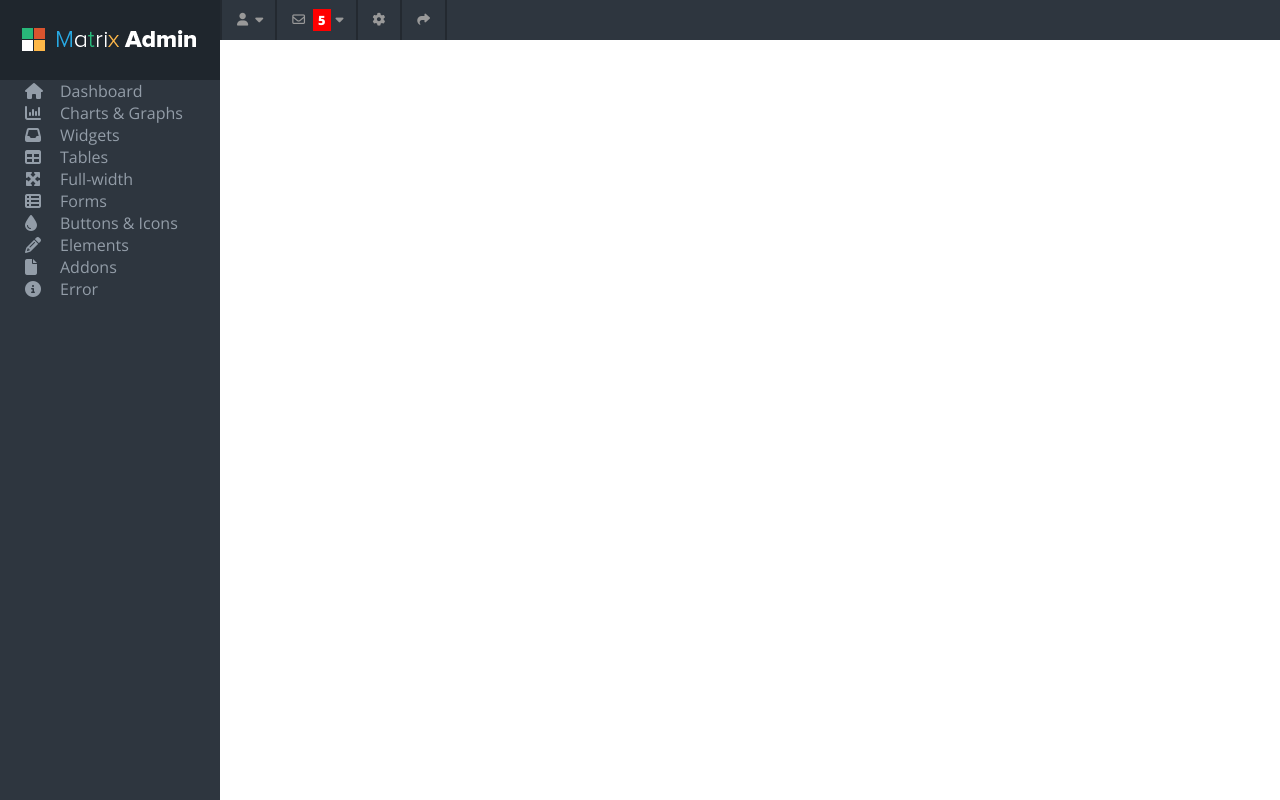
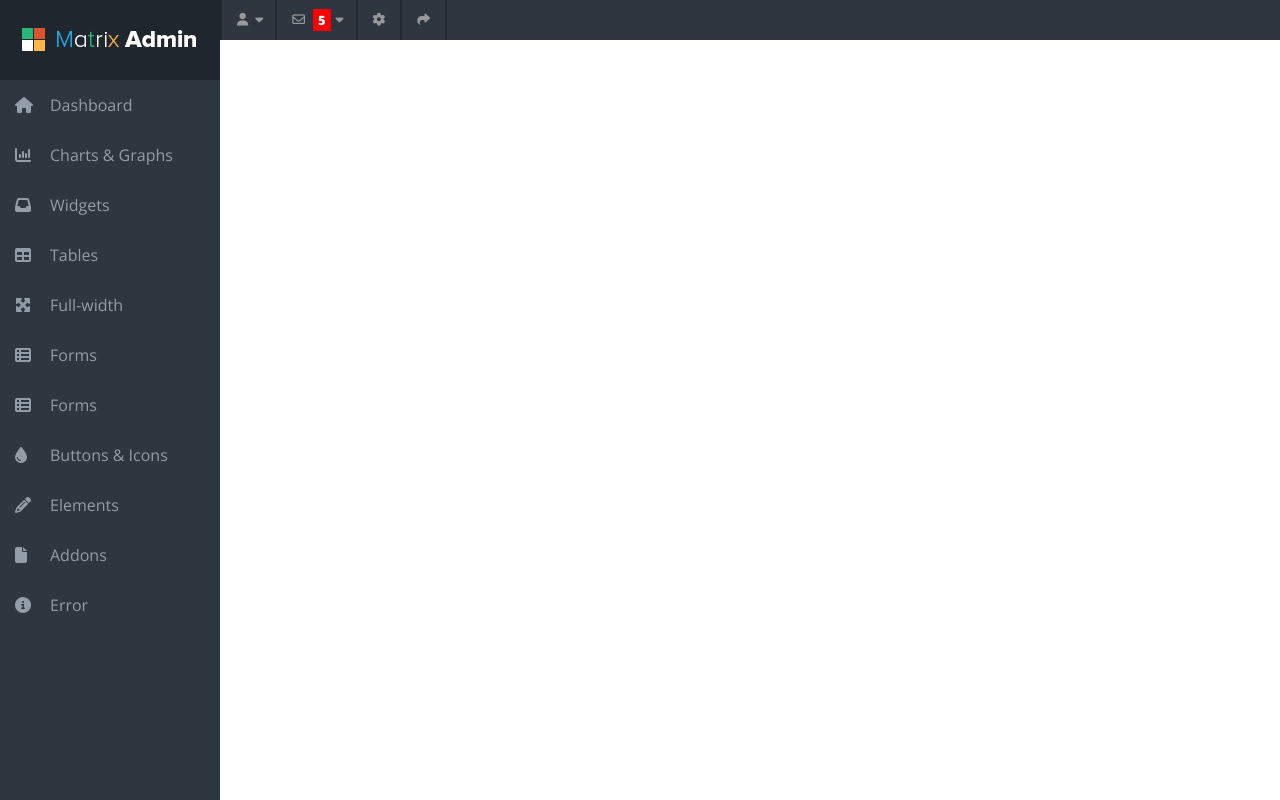
Before and after one commit to BGZStephen/matrix-website, an Angular app: page /dashboard in a window 1280 px wide. Built offline with nearby package versions, Linux system fonts and the light colour scheme.

Commit message:
css menu fixes (list-styling, height on the correct elements)

```diff
--- a/src/app/modules/dashboard/components/dashboard-navbar/dashboard-navbar.component.html
+++ b/src/app/modules/dashboard/components/dashboard-navbar/dashboard-navbar.component.html
@@ -4,67 +4,75 @@
       <img class="logo" src="/assets/images/logo.png">
     </div>
     <ul class="top-level-nav" [ngStyle]="navbarStyle()">
-      <div class="top-level-item">
+      <li class="top-level-item">
         <div class="top-level-item-content">
           <i class="fa fa-home"></i>
           <p class="item-header">Dashboard</p>
           <i class="fa fa-bars" (click)="toggleNavbarVisible()"></i>
         </div>
-      </div>
-      <div class="top-level-item">
+      </li>
+      <li class="top-level-item">
         <div class="top-level-item-content">
           <i class="fa fa-bar-chart"></i>
           <p class="item-header">Charts & Graphs</p>
         </div>
-      </div>
-      <div class="top-level-item">
+      </li>
+      <li class="top-level-item">
         <div class="top-level-item-content">
           <i class="fa fa-inbox"></i>
           <p class="item-header">Widgets</p>
         </div>
-      </div>
-      <div class="top-level-item">
+      </li>
+      <li class="top-level-item">
         <div class="top-level-item-content">
           <i class="fa fa-table"></i>
           <p class="item-header">Tables</p>
         </div>
-      </div>
-      <div class="top-level-item">
+      </li>
+      <li class="top-level-item">
         <div class="top-level-item-content">
           <i class="fa fa-arrows-alt"></i>
           <p class="item-header">Full-width</p>
         </div>
-      </div>
-      <div class="top-level-item">
+      </li>
+      <li class="top-level-item">
         <div class="top-level-item-content">
           <i class="fa fa-th-list"></i>
           <p class="item-header">Forms</p>
         </div>
-      </div>
-      <div class="top-level-item">
+        <ul class="second-level-nav">
+          <li class="second-level-item">
+            <div class="second-level-item-content">
+              <i class="fa fa-th-list"></i>
+              <p class="item-header">Forms</p>
+            </div>
+          </li>
+        </ul>
+      </li>
+      <li class="top-level-item">
         <div class="top-level-item-content">
           <i class="fa fa-tint"></i>
           <p class="item-header">Buttons & Icons</p>
         </div>
-      </div>
-      <div class="top-level-item">
+      </li>
+      <li class="top-level-item">
         <div class="top-level-item-content">
           <i class="fa fa-pencil"></i>
           <p class="item-header">Elements</p>
         </div>
-      </div>
-      <div class="top-level-item">
+      </li>
+      <li class="top-level-item">
         <div class="top-level-item-content">
           <i class="fa fa-file"></i>
           <p class="item-header">Addons</p>
         </div>
-      </div>
-      <div class="top-level-item">
+      </li>
+      <li class="top-level-item">
         <div class="top-level-item-content">
           <i class="fa fa-info-circle"></i>
           <p class="item-header">Error</p>
         </div>
-      </div>
+      </li>
     </ul>
   </div>
 </div>
--- a/src/app/modules/dashboard/components/dashboard-navbar/dashboard-navbar.component.scss
+++ b/src/app/modules/dashboard/components/dashboard-navbar/dashboard-navbar.component.scss
@@ -35,25 +35,41 @@
 
 }
 
-.top-level-nav {
+.top-level-nav,
+.second-level-nav {
   align-items: center;
   display: flex;
   flex-direction: column;
+  list-style: none;
   min-height: 35px;
   overflow: hidden;
   transition: 0.5s ease all;
   width: 100%;
   @media(min-width: $screen-m) {
     background: none;
-    height: 50px;
     overflow: visible;
     padding: 0;
   }
 }
 
-.top-level-item {
+.top-level-item,
+.second-level-item {
   background: $primary-navbar-blue;
+  transition: 0.3s ease all;
+  width: 100%;
+  @media(min-width: $screen-m) {
+    background: none;
+    color: $primary-navbar-grey;
+    width: 100%;
+  }
+}
+
+.top-level-item-content,
+.second-level-item-content {
+  align-items: center;
+  display: flex;
   height: 35px;
+  padding: 0 10px;
   transition: 0.3s ease all;
   width: 100%;
   &:hover {
@@ -61,20 +77,9 @@
     color: black;
   }
   @media(min-width: $screen-m) {
-    background: none;
-    color: $primary-navbar-grey;
     height: 50px;
     padding: 0 15px;
-    width: 100%;
   }
-}
-
-.top-level-item-content {
-  align-items: center;
-  display: flex;
-  height: 100%;
-  padding: 0 10px;
-  width: 100%;
 }
 
 .fa {
```
